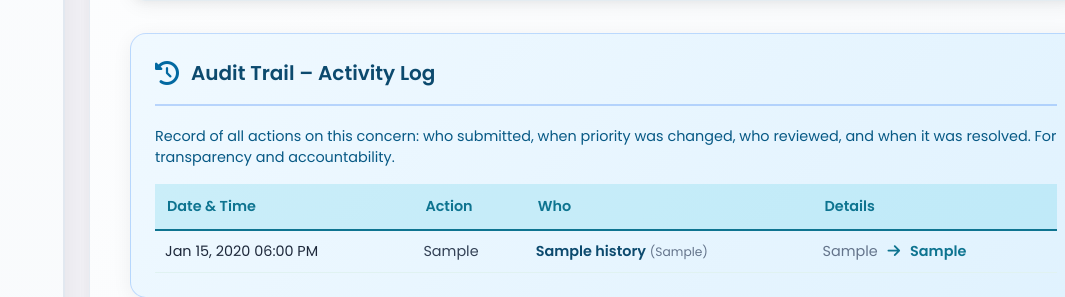
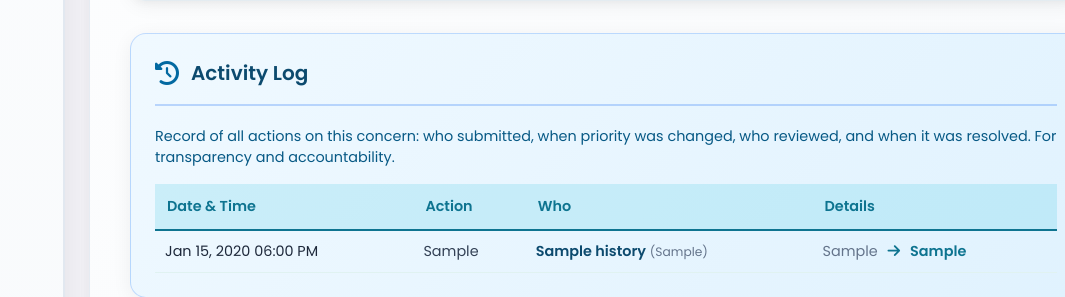
Before and after one commit to EmmanuelRamon/piyukonekweb, a Flask app: template piyukonek/templates/ssc/ssc_concern_detail.html in a window 1280 px wide. Shown: the part 1371-1668 px from the top of the page, without its empty margins (215-1280 px from the left). Run offline with Flask 2, Linux system fonts and the light colour scheme; the template is opened without the code that fills it: values that come from a table or form of the project are taken from there, others are empty; tables that the repository leaves empty hold one stand-in row (values such as "Sample post"); grey boxes marked "Sample" are stand-in pictures; some libraries are stand-ins or nearby versions.

Commit message:
Rename 'Audit Trail' to 'Activity Log' in HTML

```diff
--- a/piyukonek/templates/ssc/ssc_concern_detail.html
+++ b/piyukonek/templates/ssc/ssc_concern_detail.html
@@ -1161,7 +1161,7 @@
                 <div class="audit-trail-section" style="margin-top: 32px; padding: 24px; background: linear-gradient(135deg, #f0f9ff 0%, #e0f2fe 100%); border-radius: 16px; border: 1px solid rgba(59, 130, 246, 0.25); box-shadow: 0 4px 20px rgba(0,0,0,0.06); position: relative; overflow: visible;">
                     <div style="display: flex; align-items: center; gap: 12px; margin-bottom: 20px; padding-bottom: 16px; border-bottom: 2px solid rgba(59, 130, 246, 0.3);">
                         <i class="fas fa-history" style="font-size: 1.5rem; color: #0369a1;"></i>
-                        <h3 style="margin: 0; font-size: 1.25rem; font-weight: 700; color: #0c4a6e;">Audit Trail – Activity Log</h3>
+                        <h3 style="margin: 0; font-size: 1.25rem; font-weight: 700; color: #0c4a6e;">Activity Log</h3>
                     </div>
                     <p style="margin-bottom: 16px; color: #075985; font-size: 0.9rem;">Record of all actions on this concern: who submitted, when priority was changed, who reviewed, and when it was resolved. For transparency and accountability.</p>
                     {% if timeline and timeline|length > 0 %}
```
